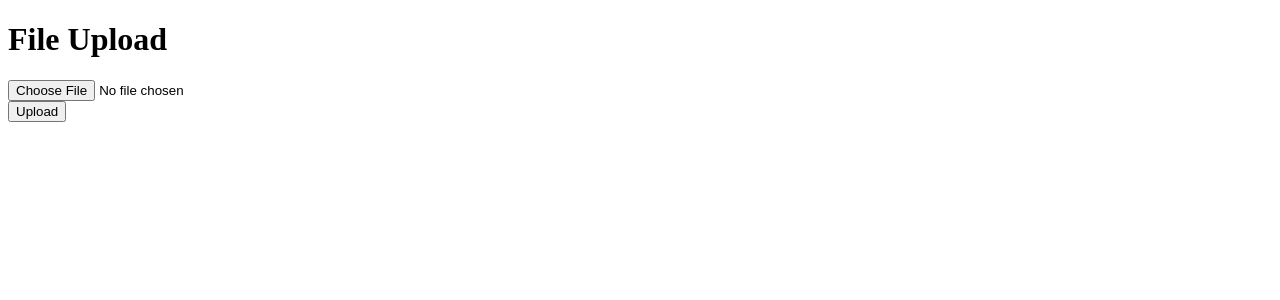
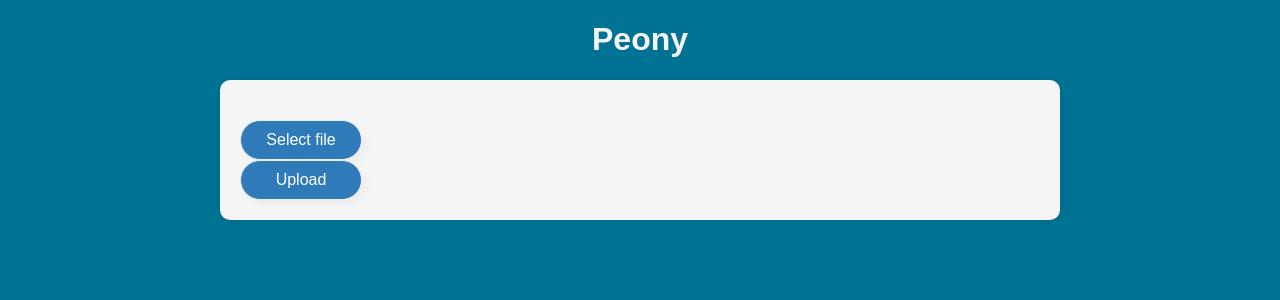
Before and after one commit to EliMor/peony, a Flask app: page / in a window 1280 px wide. Shown: the top 300 px of the page. Run offline with Flask 2, Linux system fonts and the light colour scheme.

Commit message:
add some styling

```diff
--- /dev/null
+++ b/static/styles.css
@@ -0,0 +1,60 @@
+body {
+    background-color: #007395;
+    font-family: Arial, sans-serif;
+    color: #f5f5f5;
+  }
+  h1 {
+    text-align: center;
+  }
+  .container {
+    margin: 0 auto;
+    max-width: 800px;
+    padding: 20px;
+    background-color: #f5f5f5;
+    border-radius: 10px;
+    height: auto;
+    box-shadow: 0 0 10px rgba(0, 0, 0, 0.1);
+  }
+
+  form {
+    margin-top: 20px;
+  }
+
+  input[type="file"] {
+    display: block;
+    margin-bottom: 10px;
+  }
+
+
+  .result {
+    margin-top: 20px;
+    font-size: 18px;
+    font-weight: bold;
+  }
+
+
+  .form-button {
+    text-align: center;
+	background: #2f7bb9;
+	color: #fff;
+	border: 1px solid #eee;
+	border-radius: 20px;
+    width: 100px;
+    padding: 10px;
+	box-shadow: 5px 5px 5px #eee;
+	text-shadow: none;
+
+}
+
+.form-button:hover {
+	background: #007395;
+	color: #fff;
+	border: 1px solid #eee;
+	border-radius: 20px;
+	box-shadow: 5px 5px 5px #eee;
+	text-shadow: none;
+}
+label.form-button {
+    display: inline-block;
+    margin-right: 10px;
+  }
--- a/templates/index.html
+++ b/templates/index.html
@@ -1,17 +1,26 @@
 <!DOCTYPE html>
 <html>
   <head>
-    <title>File Upload</title>
+    <link rel="stylesheet" type="text/css" href="{{ url_for('static', filename='styles.css') }}">
+    <title>Peony</title>
   </head>
   <body>
-    <h1>File Upload</h1>
+    <h1>Peony</h1>
     {% if result %}
       <p>{{ result }}</p>
     {% endif %}
+    <div class="container">
     <form action="/" method="post" enctype="multipart/form-data">
-      <input type="file" name="file">
+      <label class="form-button">
+        <span>Select file</span>
+        <input type="file" style="display: none">
+      </label>
       <br>
-      <input type="submit" value="Upload">
+      <label class="form-button">
+        <span>Upload</span>
+      <input type="submit" style="display: none">
+    </label>
     </form>
+    </div>
   </body>
 </html>
```
Also changed, not shown: uploads/README.md (added), 1 other file.
